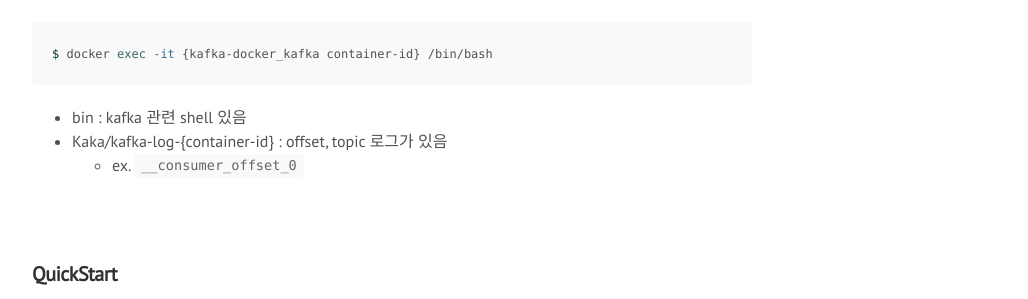
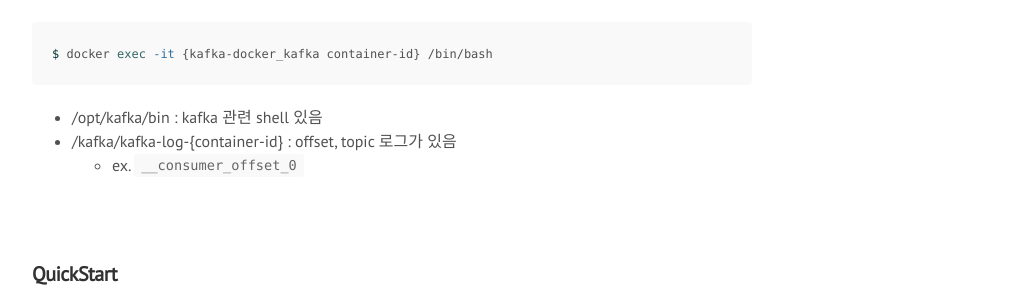
Before and after one commit to rmcodestar/rmcodestar.github.io, a Jekyll site: the page built from _posts/2020-05-15-kafka-local-test.md, in a window 1280 px wide and 900 px high, scrolled down 834 px. Shown: the part 153-452 px from the top of the window, without its empty margins (248-1276 px from the left). Built offline with Jekyll 4.4.1, drawn with Linux system fonts in a browser that asks for light colours; nearby versions of some CDN libraries; comment, search, counter and statistics services are not loaded; some of the changed text lies outside the part shown.

Commit message:
Update 2020-05-15-kafka-local-test.md

````diff
--- a/_posts/2020-05-15-kafka-local-test.md
+++ b/_posts/2020-05-15-kafka-local-test.md
@@ -53,8 +53,8 @@
 $ docker exec -it {kafka-docker_kafka container-id} /bin/bash
 ```
 
-* bin : kafka 관련 shell 있음
-* Kaka/kafka-log-{container-id} : offset, topic 로그가 있음
+* /opt/kafka/bin : kafka 관련 shell 있음
+* /kafka/kafka-log-{container-id} : offset, topic 로그가 있음
   * ex. `__consumer_offset_0`
 
 
@@ -159,11 +159,14 @@
 topic:test-topic	Partition: 3 Leader: 1001 Replicas: 1002,2 Isr : 1001,2
 ```
 
+#### 해당 토픽 파티션 개수 변경하기
+ex. partiions 0 -> 3
+```shell
+$./kafka-topics.sh --bootstrap-server localhost:9092 --topic ${topic} --alter --partitions ${partitions_num}
+```
 
 
-
-
-#### Offset 조정하기
+#### 특정 consumer group Offset 조정하기
 단, 조정할 때 해당 consumer application 실행 중이면 안되므로 종료해야한다.
 ```shell
 $./kafka-consumer-groups.sh --bootstrap-server localhost:9092 --group ${consumer-group} --topic ${topic} --reset-offsets {--to-earliest|--to-latest|--to-offset } --execute
````
